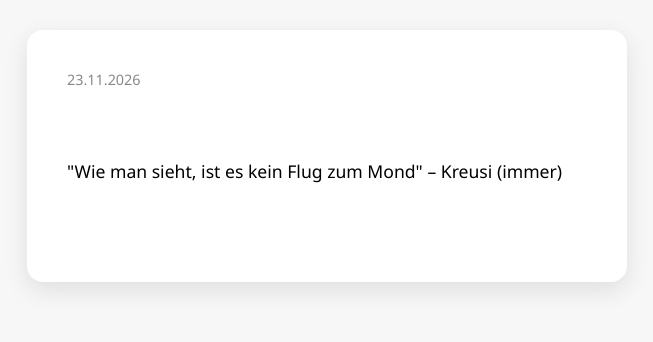
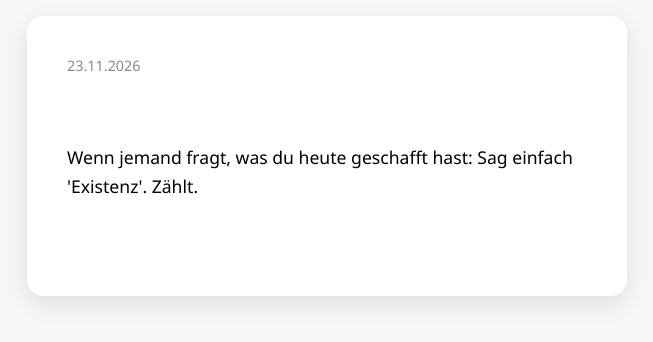
Before and after one commit to Mirony3/73-dy, a plain HTML site: page index.html in a window 1280 px wide. Shown: the part 244-586 px from the top of the page, without its empty margins (313-966 px from the left). Drawn offline with Linux system fonts and the light colour scheme.

Commit message:
Automatisch: Nachricht vom 2026-11-23

```diff
--- a/index.html
+++ b/index.html
@@ -11,7 +11,7 @@
     <div class="date" id="date"></div>
     <div class="message" id="message">
      <!-- MESSAGE_PLACEHOLDER -->
-"Wie man sieht, ist es kein Flug zum Mond" – Kreusi (immer)
+Wenn jemand fragt, was du heute geschafft hast: Sag einfach 'Existenz'. Zählt.
 <!-- /MESSAGE_PLACEHOLDER -->
     </div>
   </div>
```
